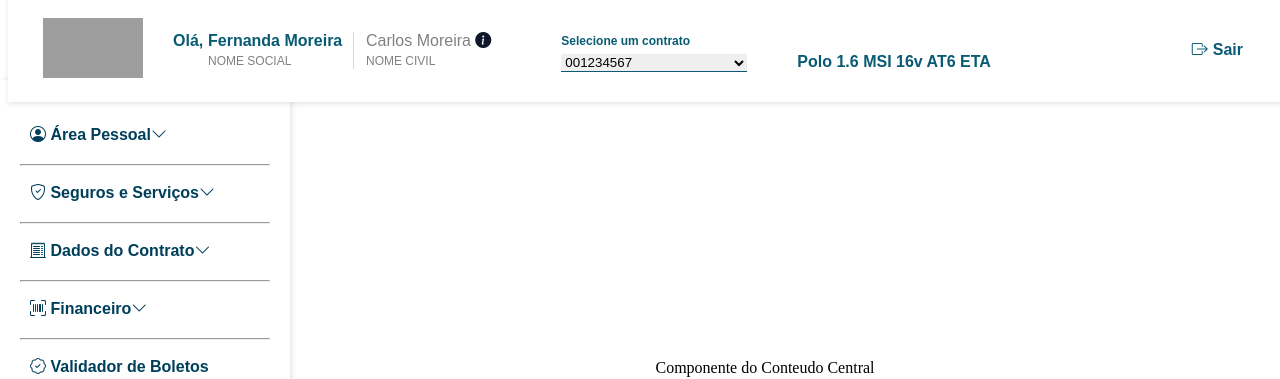
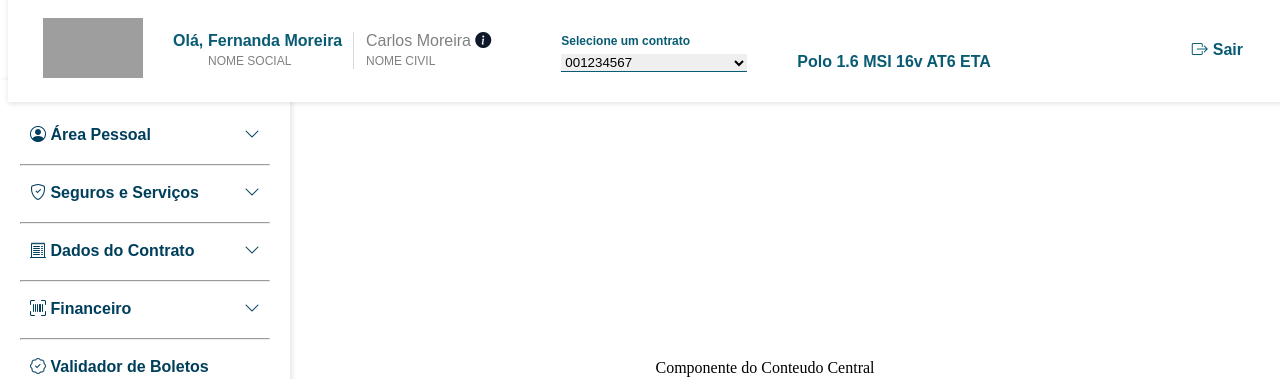
Before and after one commit to christiananjos/Projeto, an Angular app in the folder Poc-Volks/: page / in a window 1280 px wide. Shown: the top 379 px of the page. Built offline with nearby package versions, Linux system fonts and the light colour scheme; grey boxes are pictures that could not be loaded.

Commit message:
.bi-chevron-down fixo no lado direito

```diff
--- a/Poc-Volks/src/app/app.component.html
+++ b/Poc-Volks/src/app/app.component.html
@@ -299,7 +299,7 @@
   }
 
   .bi-chevron-down{
-    align-items: right;
+    float: right;
   }
 
   .main-content {
```
